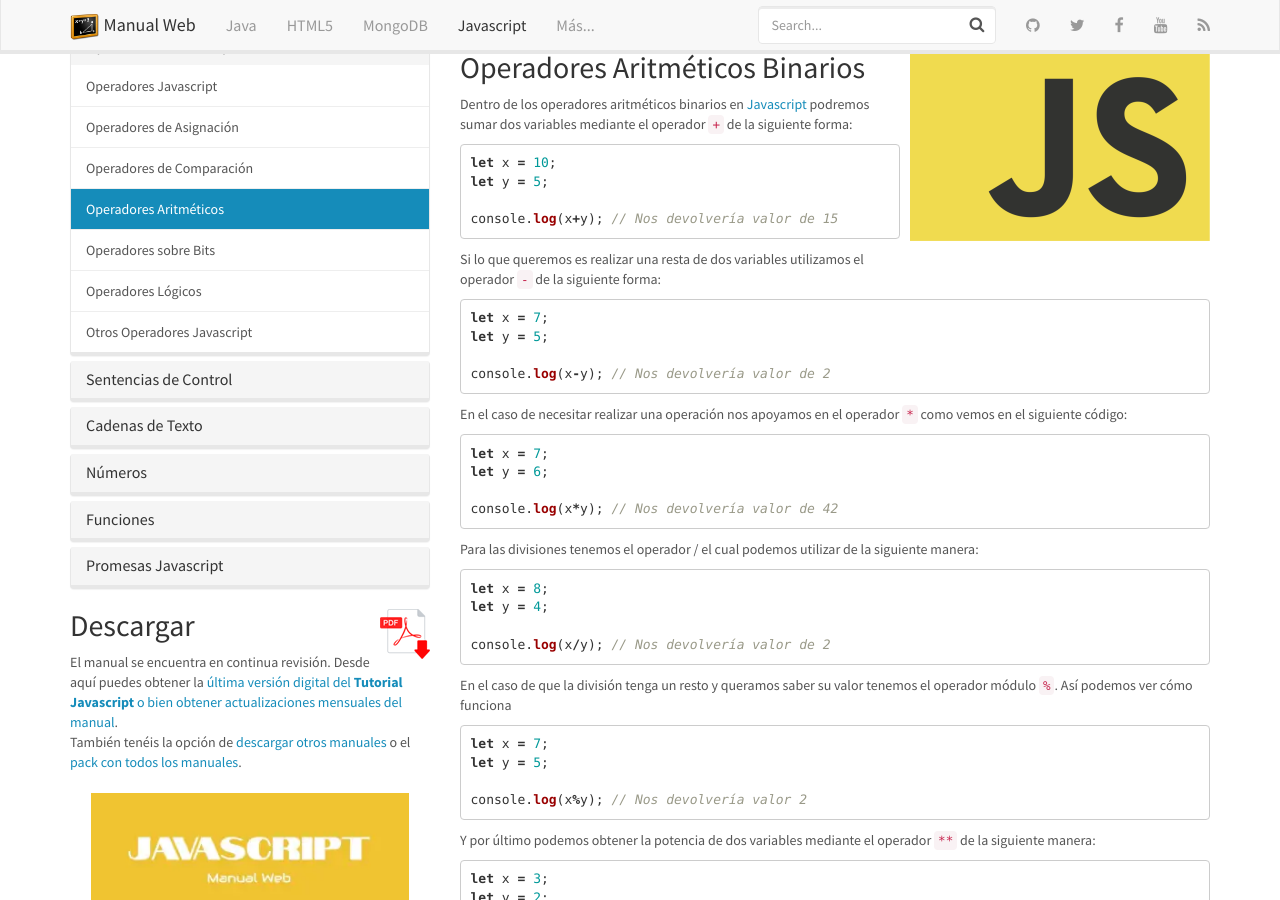
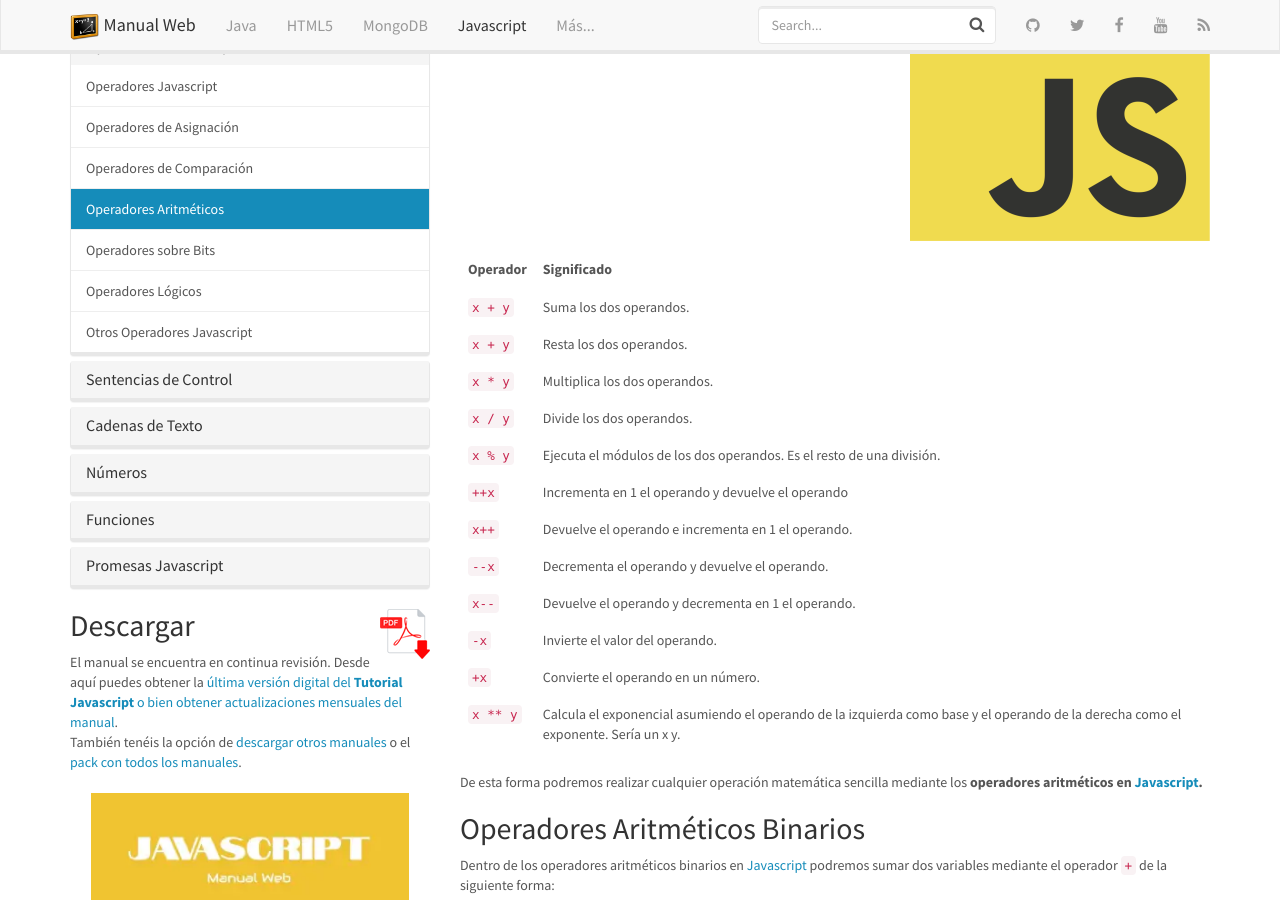
Before and after one commit to manualweb/manualweb, a Jekyll site: the page built from _javascript/operadores-aritmeticos.md, in a window 1280 px wide and 900 px high, scrolled down 199 px. Built offline with Jekyll 4.4.1, drawn with Linux system fonts in a browser that asks for light colours; nearby versions of some CDN libraries; comment, search, counter and statistics services are not loaded.

Commit message:
Nuevos Elementos

```diff
--- a/_javascript/operadores-aritmeticos.md
+++ b/_javascript/operadores-aritmeticos.md
@@ -10,6 +10,22 @@ image:
 ---
 
 Los **operadores aritméticos en** [**Javascript**](https://www.manualweb.net/javascript/) son aquellos que toman dos operandos numéricos y ejecutan la operación del operador.
+
+
+| Operador | Significado                                                                                                                         |
+| -------- | ----------------------------------------------------------------------------------------------------------------------------------- |
+| `x + y`  | Suma los dos operandos.                                                                                                             |
+| `x + y`  | Resta los dos operandos.                                                                                                            |
+| `x * y`  | Multiplica los dos operandos.                                                                                                       |
+| `x / y`  | Divide los dos operandos.                                                                                                           |
+| `x % y`  | Ejecuta el módulos de los dos operandos. Es el resto de una división.                                                               |
+| `++x`    | Incrementa en 1 el operando y devuelve el operando                                                                                  |
+| `x++`    | Devuelve el operando e incrementa en 1 el operando.                                                                                 |
+| `--x`    | Decrementa el operando y devuelve el operando.                                                                                      |
+| `x--`    | Devuelve el operando y decrementa en 1 el operando.                                                                                 |
+| `-x`     | Invierte el valor del operando.                                                                                                     |
+| `+x`     | Convierte el operando en un número.                                                                                                 |
+| `x ** y` | Calcula el exponencial asumiendo el operando de la izquierda como base y el operando de la derecha como el exponente. Sería un x y. |
 
 
 De esta forma podremos realizar cualquier operación matemática sencilla mediante los **operadores aritméticos en** [**Javascript**](https://www.manualweb.net/javascript/)**.**
```
